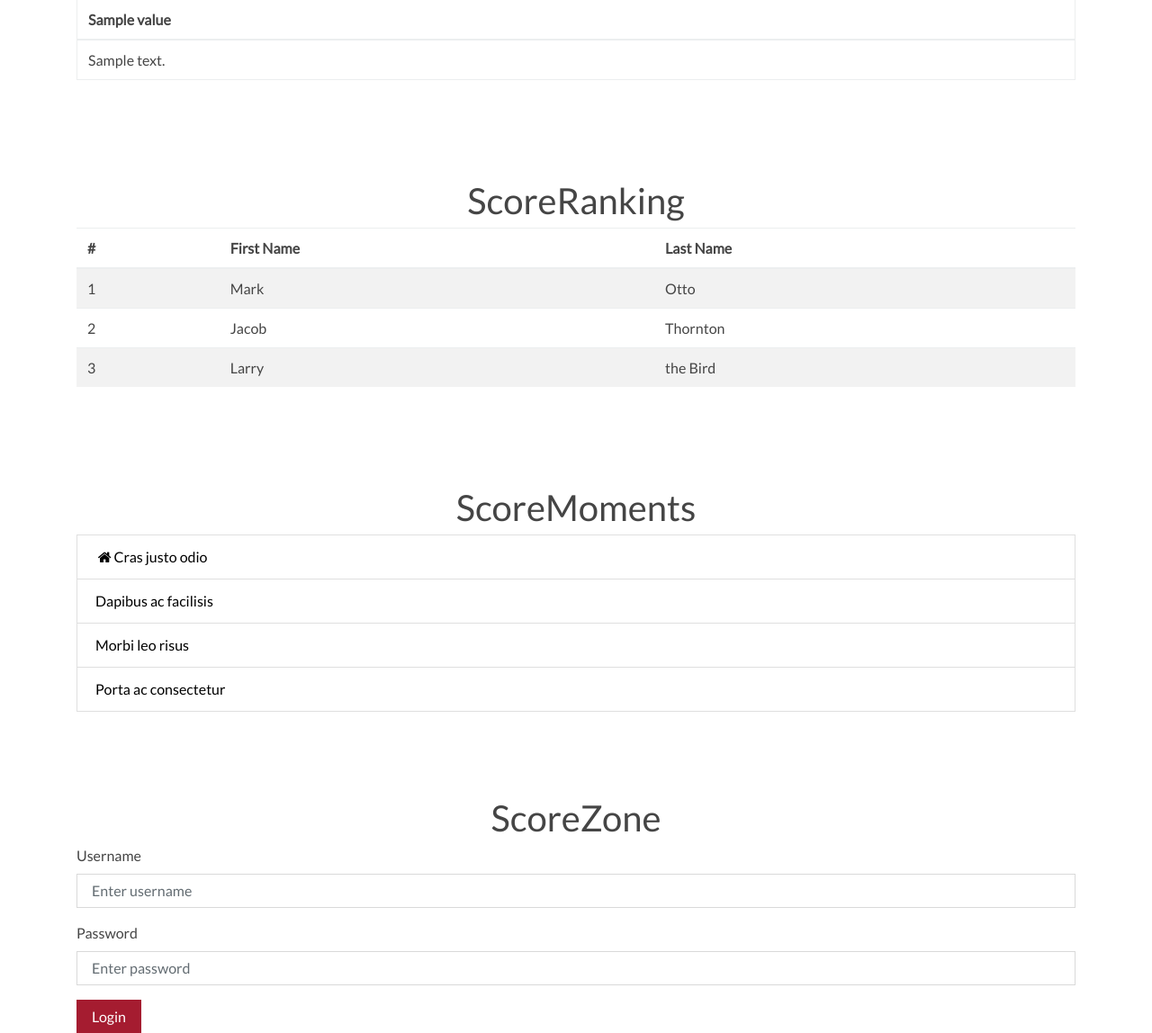
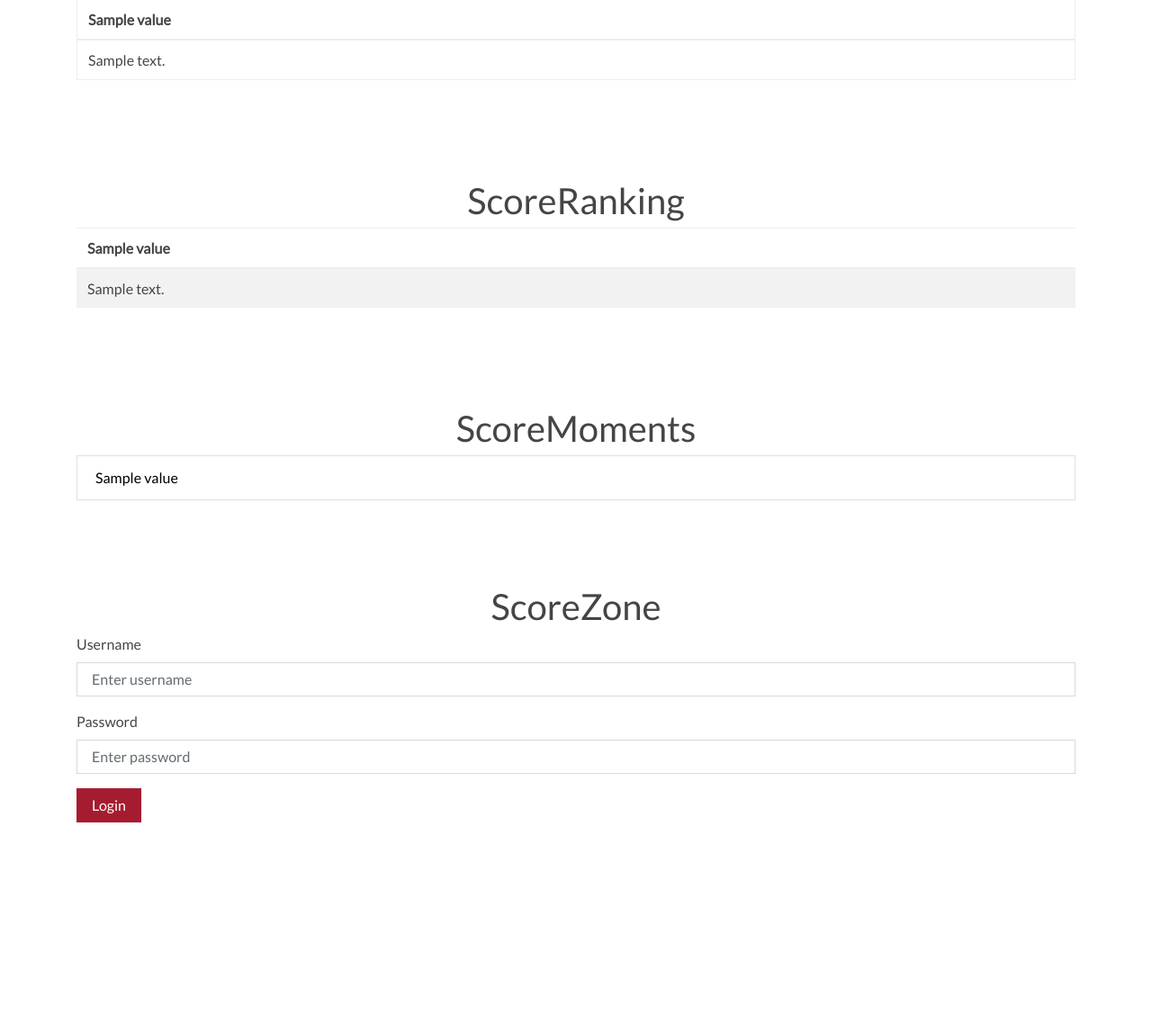
Before and after one commit to HankelBao/DIDSYS-Django, a Django app: template DID/templates/DID/index.html in a window 1280 px wide. Shown: the part 797-1945 px from the top of the page at 90% size. After the commit the page ends 1711 px from the top, so only its background shows below. Run offline with Django 3.2, Linux system fonts and the light colour scheme; the template is opened without the code that fills it: most values are stand-ins (such as "Sample title", 1, 10 or a date in 2020); some libraries are stand-ins or nearby versions.

Commit message:
+scoreranking

```diff
--- a/DID/models.py
+++ b/DID/models.py
@@ -38,6 +38,7 @@ class Scorer(models.Model):
 
 class Record(models.Model):
     date = models.DateField()
+    datetime = models.DateTimeField()
     clas = models.ForeignKey(Clas)
     subject = models.ForeignKey(Subject)
     scorer = models.ForeignKey(Scorer)
--- a/DID/templates/DID/index.html
+++ b/DID/templates/DID/index.html
@@ -84,27 +84,19 @@
           <table class="table table-striped">
             <thead>
               <tr>
-                <th>#</th>
-                <th>First Name</th>
-                <th>Last Name</th>
+                {% for value in scoreranking_head %}
+                  <th>{{value}}</th>
+                {% endfor %}
               </tr>
             </thead>
             <tbody>
+              {% for values in scoreranking_body %}
               <tr>
-                <td>1</td>
-                <td>Mark</td>
-                <td>Otto</td>
+                {% for value in values %}
+                <td>{{value}}</td>
+                {% endfor %}
               </tr>
-              <tr>
-                <td>2</td>
-                <td>Jacob</td>
-                <td>Thornton</td>
-              </tr>
-              <tr>
-                <td>3</td>
-                <td>Larry</td>
-                <td>the Bird</td>
-              </tr>
+              {% endfor %}
             </tbody>
           </table>
         </div>
@@ -121,10 +113,9 @@
       <div class="row">
         <div class="col-md-12">
           <ul class="list-group">
-            <li class="list-group-item"><i class="fa fa-home fa-fw"></i>Cras justo odio </li>
-            <li class="list-group-item">Dapibus ac facilisis</li>
-            <li class="list-group-item">Morbi leo risus</li>
-            <li class="list-group-item">Porta ac consectetur</li>
+            {% for value in scoremoments %}
+            <li class="list-group-item">{{value}}</li>
+            {% endfor %}
           </ul>
         </div>
       </div>
@@ -144,8 +135,25 @@
               <input type="text" class="form-control" placeholder="Enter username"> </div>
             <div class="form-group"> <label>Password</label>
               <input type="password" class="form-control" placeholder="Enter password"> </div>
-            <button type="submit" class="btn btn-primary">Login</button>
+            <button type="button" class="btn btn-primary" data-toggle="modal" data-target="#myModal">Login</button>
           </form>
+        </div>
+      </div>
+    </div>
+  </div>
+  <div class="modal fade" id="myModal" tabindex="-1" role="dialog" aria-labelledby="myModalLabel">
+    <div class="modal-dialog modal-lg" role="document">
+      <div class="modal-content">
+        <div class="modal-header">
+          <button type="button" class="close" data-dismiss="modal" aria-label="Close"><span aria-hidden="true">&times;</span></button>
+          <h4 class="modal-title" id="myModalLabel">Modal title</h4>
+        </div>
+        <div class="modal-body">
+          ...
+        </div>
+        <div class="modal-footer">
+          <button type="button" class="btn btn-default" data-dismiss="modal">Close</button>
+          <button type="button" class="btn btn-primary">Save changes</button>
         </div>
       </div>
     </div>
--- a/DID/views.py
+++ b/DID/views.py
@@ -11,9 +11,13 @@ def index(request):
     content = {}
     subjects = Subject.objects.all()
     clases = Clas.objects.all()
-
+    services.scorezone.update_class_day_total()
     content['scoreboard_head'] = services.scoreboard.get_table_header()
     content['scoreboard_body'] = services.scoreboard.get_table_body(
         datetime.date.today())
 
+    content['scoreranking_head'] = services.scoreranking.get_day_ranking_header()
+    content['scoreranking_body'] = services.scoreranking.get_3_day_ranking_body()
+
+    content['scoremoments'] = services.scoremoments.get_4_scoremoments()
     return render(request, 'DID/index.html', content)
```
Also changed, not shown: DID/services.py (+47 -1 lines), DID/migrations/0008_record_datetime.py (added), db.sqlite3.
